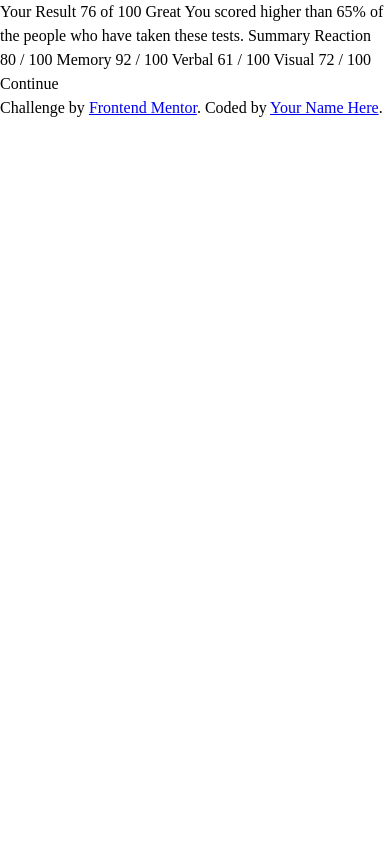
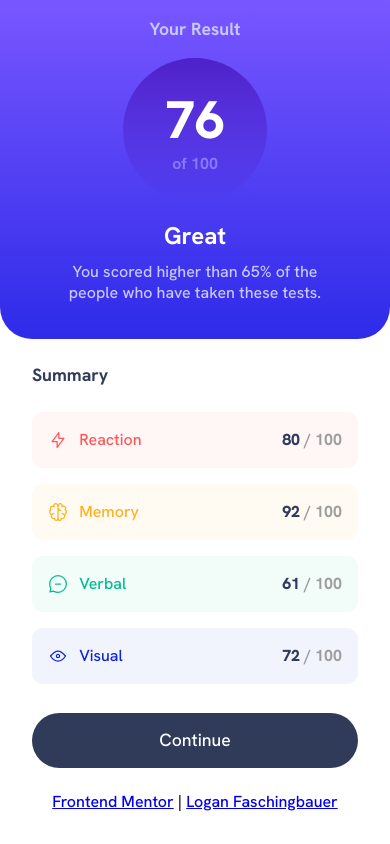
Before and after one commit to LoganF50/results-summary, a plain HTML site: page index.html in a window 390 px wide. Drawn offline with Linux system fonts and the light colour scheme.

Commit message:
finish mobile view

```diff
--- a/css/style.css
+++ b/css/style.css
@@ -0,0 +1,206 @@
+@font-face {
+  font-family: HankenGrotesk;
+  src: url(../assets/fonts/HankenGrotesk-VariableFont_wght.ttf);
+}
+
+:root {
+  /* provided colors (make new variables when found)
+	--t-light-slate-blue: hsl(252, 100%, 67%); background
+  --t-light-royal-blue: hsl(241, 81%, 54%); background
+  --t-violet-blue: hsla(256, 72%, 46%, 1); circle
+  --t-persian-blue: hsla(241, 72%, 46%, 0); circle
+	--t-white: hsl(0, 0%, 100%);
+	--t-light-lavender: hsl(241, 100%, 89%);
+	--t-light-red: hsl(0, 100%, 67%);
+  --t-orangey-yellow: hsl(39, 100%, 56%);
+  --t-green-teal: hsl(166, 100%, 37%);
+  --t-cobalt-blue: hsl(234, 85%, 45%);
+	--t-dark-gray-blue: hsl(224, 30%, 27%);
+	--t-pale-blue: hsl(221, 100%, 96%);
+	*/
+  /* END PROVIDED COLORS */
+  --c-accent-red: hsl(0, 100%, 67%);
+  --c-accent-yellow: hsl(39, 100%, 56%);
+  --c-accent-green: hsl(166, 100%, 37%);
+  --c-accent-blue: hsl(234, 85%, 45%);
+  --c-accent-red-clear: hsla(0, 100%, 67%, 0.05);
+  --c-accent-yellow-clear: hsla(39, 100%, 56%, 0.05);
+  --c-accent-green-clear: hsla(166, 100%, 37%, 0.05);
+  --c-accent-blue-clear: hsla(234, 85%, 45%, 0.05);
+  --c-background-gradient-light: hsl(252, 100%, 67%);
+  --c-background-gradient-dark: hsl(241, 81%, 54%);
+  --c-circle-gradient-light: hsla(256, 72%, 46%, 1);
+  --c-circle-gradient-dark: hsla(241, 72%, 46%, 0);
+  --c-text-gray: hsl(0, 0%, 61%);
+  --c-text-purple-light: hsl(241, 100%, 89%);
+  --c-text-purple-dark: hsl(246, 100%, 74%);
+  --c-white: hsl(0, 0%, 100%);
+  --c-blue-dark: hsl(224, 30%, 27%);
+
+  --font-normal: 500;
+  --font-thick: 700;
+  --font-thicker: 800;
+}
+
+body {
+  background-color: var(--c-white);
+  font-family: "HankenGrotesk", sans-serif;
+  font-weight: var(--font-normal);
+  display: flex;
+  flex-direction: column;
+}
+
+.card {
+  display: flex;
+  flex-direction: column;
+}
+
+.description__text {
+  color: var(--c-text-purple-light);
+  font-size: 1rem;
+  line-height: 1.3;
+  padding-top: 0.5rem;
+}
+
+.description__title {
+  color: var(--c-white);
+  font-size: 1.5rem;
+  font-weight: var(--font-thick);
+}
+
+.footer {
+  text-align: center;
+}
+
+.result {
+  background-image: linear-gradient(
+    180deg,
+    var(--c-background-gradient-light),
+    var(--c-background-gradient-dark)
+  );
+  display: flex;
+  flex-direction: column;
+  align-items: center;
+  gap: 1rem;
+  padding: 1rem;
+  text-align: center;
+  border-bottom-left-radius: 2rem;
+  border-bottom-right-radius: 2rem;
+}
+
+.result__description {
+  display: flex;
+  flex-direction: column;
+  justify-content: center;
+  max-width: 75%;
+  padding-bottom: 1.2rem;
+}
+
+.result__overall-score {
+  color: var(--c-white);
+  font-size: 3.3rem;
+  font-weight: var(--font-thicker);
+}
+
+.result__score {
+  background-image: linear-gradient(
+    180deg,
+    var(--c-circle-gradient-light),
+    var(--c-circle-gradient-dark)
+  );
+  display: flex;
+  flex-direction: column;
+  justify-content: center;
+  border-radius: 50%;
+  height: 9rem;
+  width: 9rem;
+  color: var(--c-text-purple-dark);
+  font-size: 1rem;
+  font-weight: var(--font-thick);
+  line-height: 1.3;
+}
+
+.result__title {
+  color: var(--c-text-purple-light);
+  font-size: 1.1rem;
+}
+
+.section__current-score {
+  color: var(--c-blue-dark);
+  font-weight: var(--font-thicker);
+}
+
+.section__image {
+  padding-right: 0.7rem;
+}
+
+.section__score {
+  margin-left: auto;
+  color: var(--c-text-gray);
+  font-weight: var(--font-thick);
+}
+
+.section__title {
+}
+
+.section__title--blue {
+  color: var(--c-accent-blue);
+}
+
+.section__title--green {
+  color: var(--c-accent-green);
+}
+
+.section__title--red {
+  color: var(--c-accent-red);
+}
+
+.section__title--yellow {
+  color: var(--c-accent-yellow);
+}
+
+.summary {
+  display: flex;
+  flex-direction: column;
+  gap: 1rem;
+  padding: 1.4rem 2rem;
+}
+
+.summary__button {
+  border: none;
+  border-radius: 5rem;
+  background-color: var(--c-blue-dark);
+  color: var(--c-white);
+  font-size: 1.1rem;
+  padding: 0.9rem;
+  margin-top: 0.8rem;
+}
+
+.summary__section {
+  display: flex;
+  border-radius: 0.7rem;
+  font-size: 1rem;
+  padding: 1rem;
+}
+
+.summary__section--blue {
+  background-color: var(--c-accent-blue-clear);
+}
+
+.summary__section--green {
+  background-color: var(--c-accent-green-clear);
+}
+
+.summary__section--red {
+  background-color: var(--c-accent-red-clear);
+}
+
+.summary__section--yellow {
+  background-color: var(--c-accent-yellow-clear);
+}
+
+.summary__title {
+  color: var(--c-blue-dark);
+  font-size: 1.1rem;
+  padding-bottom: 0.5rem;
+}
--- a/index.html
+++ b/index.html
@@ -18,15 +18,74 @@
     <link rel="stylesheet" href="./css/style.css" />
   </head>
   <body>
-    Your Result 76 of 100 Great You scored higher than 65% of the people who
-    have taken these tests. Summary Reaction 80 / 100 Memory 92 / 100 Verbal 61
-    / 100 Visual 72 / 100 Continue
-
-    <div class="attribution">
-      Challenge by
+    <main class="card">
+      <div class="result">
+        <h1 class="result__title">Your Result</h1>
+        <div class="result__score">
+          <div class="result__overall-score">76</div>
+          of 100
+        </div>
+        <div class="result__description">
+          <p class="description__title">Great</p>
+          <p class="description__text">
+            You scored higher than 65% of the people who have taken these tests.
+          </p>
+        </div>
+      </div>
+      <div class="summary">
+        <h2 class="summary__title">Summary</h2>
+        <div class="summary__section summary__section--red">
+          <img
+            class="section__image"
+            src="./assets/images/icon-reaction.svg"
+            alt=""
+          />
+          <p class="section__title section__title--red">Reaction</p>
+          <p class="section__score">
+            <span class="section__current-score">80</span> / 100
+          </p>
+        </div>
+        <div class="summary__section summary__section--yellow">
+          <img
+            class="section__image"
+            src="./assets/images/icon-memory.svg"
+            alt=""
+          />
+          <p class="section__title section__title--yellow">Memory</p>
+          <p class="section__score">
+            <span class="section__current-score">92</span> / 100
+          </p>
+        </div>
+        <div class="summary__section summary__section--green">
+          <img
+            class="section__image"
+            src="./assets/images/icon-verbal.svg"
+            alt=""
+          />
+          <p class="section__title section__title--green">Verbal</p>
+          <p class="section__score">
+            <span class="section__current-score">61</span> / 100
+          </p>
+        </div>
+        <div class="summary__section summary__section--blue">
+          <img
+            class="section__image"
+            src="./assets/images/icon-visual.svg"
+            alt=""
+          />
+          <p class="section__title section__title--blue">Visual</p>
+          <p class="section__score">
+            <span class="section__current-score">72</span> / 100
+          </p>
+        </div>
+        <button class="summary__button">Continue</button>
+      </div>
+    </main>
+    <footer class="footer">
       <a href="https://www.frontendmentor.io?ref=challenge" target="_blank"
         >Frontend Mentor</a
-      >. Coded by <a href="#">Your Name Here</a>.
-    </div>
+      >
+      | <a href="#">Logan Faschingbauer</a>
+    </footer>
   </body>
 </html>
```
